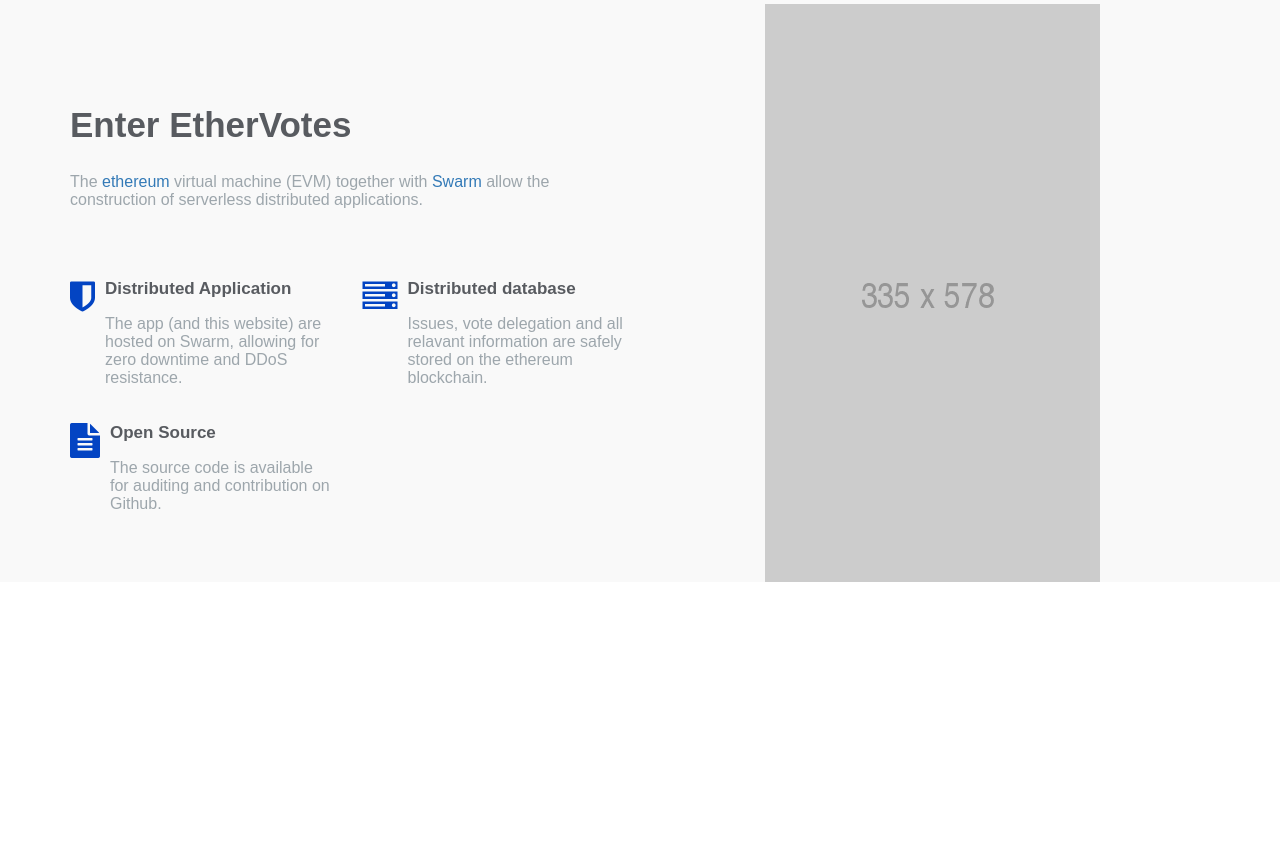
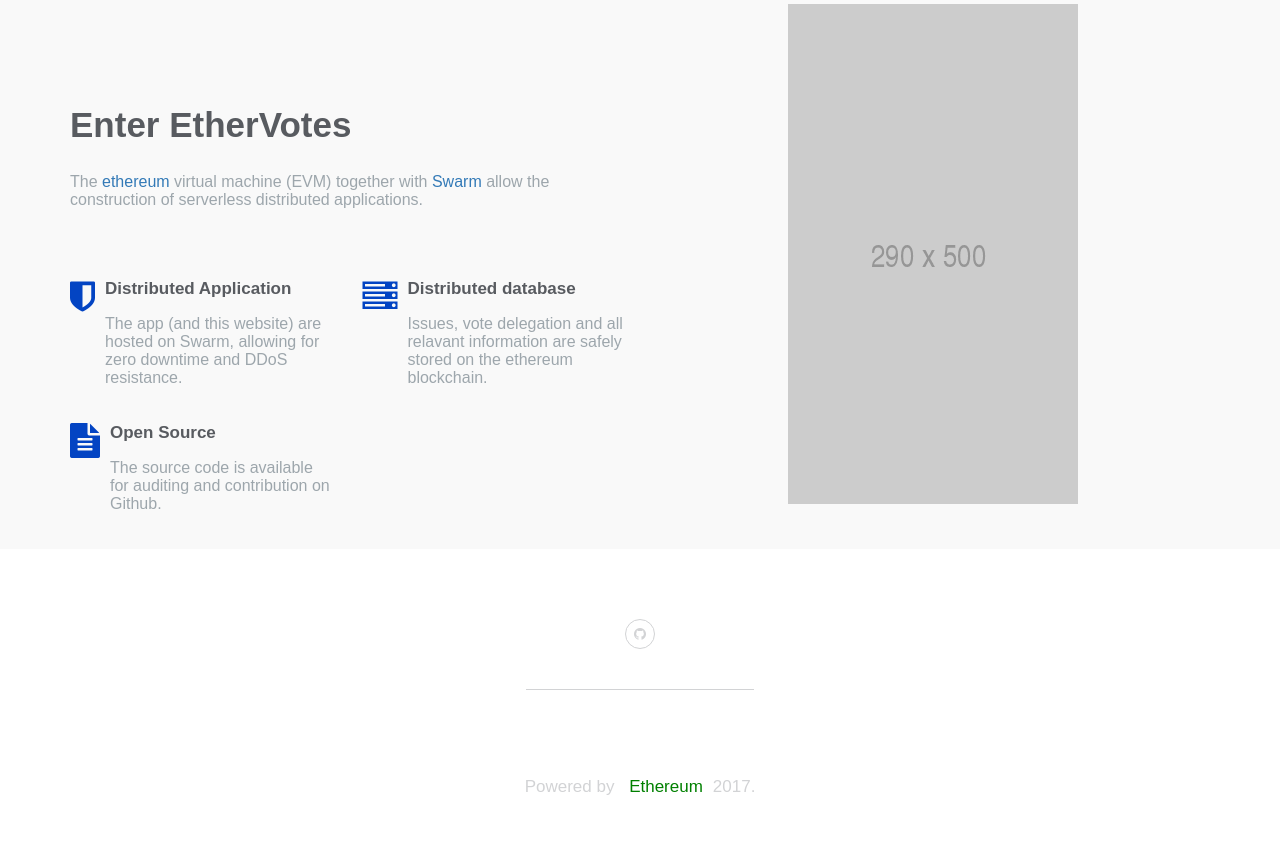
Before and after one commit to eccentricexit/ethervoltz-landing, a plain HTML site: page index.html in a window 1280 px wide. Shown: the part 1655-2509 px from the top of the page. Before the commit the page ends 2237 px from the top, so only its background shows below. Drawn offline with Linux system fonts and the light colour scheme; some packages are replaced by stand-ins of ours.

Commit message:
feat: Added footer and repo link

```diff
--- a/index.html
+++ b/index.html
@@ -46,7 +46,7 @@
 					</div>
 				   <div class="collapse navbar-collapse">
 						<ul class="nav navbar-nav navbar-right">
-						  <li><a href="home" class="">Home</a></li>
+						  <li><a href="#home" class="">Home</a></li>
 						  <li><a href="#description_first" class="">How does it work?</a></li>
 						  <li><a href="#description_second" class="">More Information</a></li>
 						</ul>
@@ -85,7 +85,7 @@
         <div class="main_des_third_contant">
           <div class="col-md-6 col-sm-6 col-xs-12">
             <div class="left_desc_img center-content wow fadeInLeft" data-wow-duration="1.5s">
-              <img src="images/iphone5.png" alt="" />
+              <img src="images/placeholder1.png" alt="" />
             </div>
           </div>
           <div class="col-md-6 col-sm-6 col-xs-12 top-margin">
@@ -164,7 +164,7 @@
           </div>
           <div class="col-md-6 col-sm-6">
             <div class="right_desc_img center-content wow fadeInRight" data-wow-duration="1.5s">
-              <img src="images/iphone4.png" alt="" />
+              <img src="images/placeholder2.png" alt="" />
             </div>
           </div>
 
@@ -172,6 +172,25 @@
       </div>
     </div>
   </section>
+
+  <footer id="footer" class="center-content">
+		<div class="container">
+			<div class="row">
+				<div class="col-md-12 col-sm-12">
+					<div class="socail_bookmark">
+						<a href="https://github.com/mtsalenc/ethervotes"><i class="fa fa-github"></i></a>
+					</div>
+				</div>
+				<div class="col-md-12 col-sm-12">
+					<div class="copyright_text">
+						<p class=" wow zoomIn" data-wow-duration="1s">Powered by
+              <a href="https://ethereum.org/">Ethereum</a>2017.
+            </p>
+					</div>
+				</div>
+			</div>
+		</div>
+	</footer>
 
 
   <!-- START SCROLL TO TOP  -->
```
Also changed, not shown: images/iphone5.png (deleted), images/placeholder1.png (renamed from images/iphone4.png), images/placeholder2.png (added).
